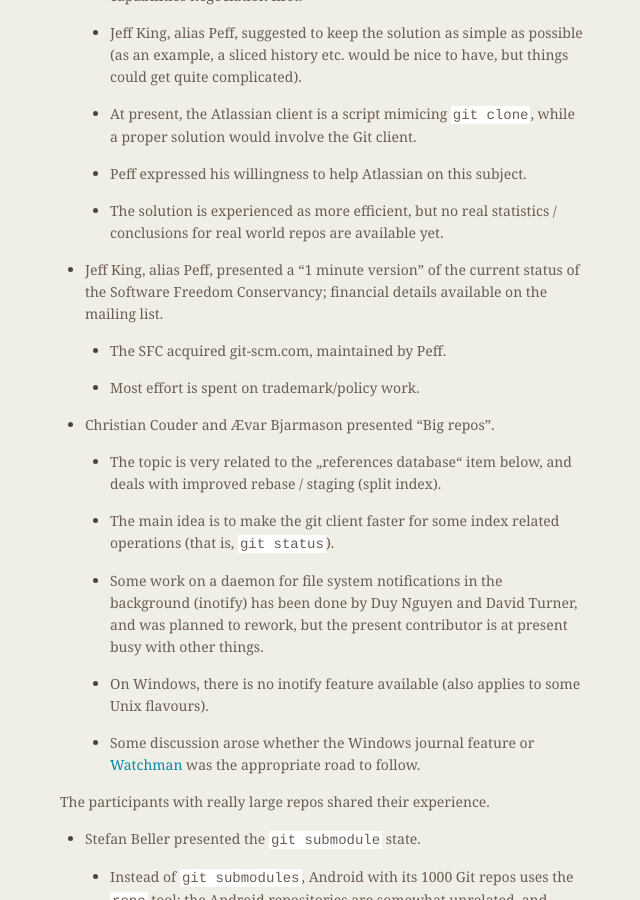
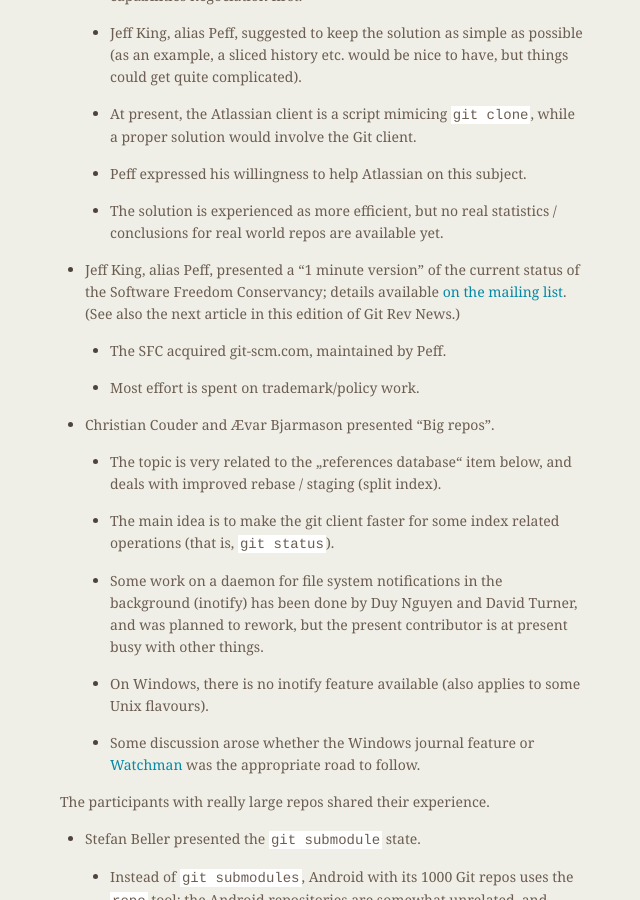
Before and after one commit to git/git.github.io, a Jekyll site: the page built from rev_news/drafts/edition-24.md, in a window 1280 px wide and 900 px high, scrolled down 874 px. Shown: the whole window, without its empty margins (499-1139 px from the left). Built offline with Jekyll 4.4.1, drawn with Linux system fonts in a browser that asks for light colours.

Commit message:
rn-24: add link to Peff's email

```diff
--- a/rev_news/drafts/edition-24.md
+++ b/rev_news/drafts/edition-24.md
@@ -53,7 +53,7 @@
 
 		* The solution is experienced as more efficient, but no real statistics / conclusions for real world repos are available yet.
 
-	* Jeff King, alias Peff, presented a "1 minute version" of the current status of the Software Freedom Conservancy; financial details available on the mailing list.
+	* Jeff King, alias Peff, presented a "1 minute version" of the current status of the Software Freedom Conservancy; details available [on the mailing list](http://public-inbox.org/git/20170202024501.57hrw4657tsqerqq@sigill.intra.peff.net/). (See also the next article in this edition of Git Rev News.)
 
 		* The SFC acquired git-scm.com, maintained by Peff.
 
```
